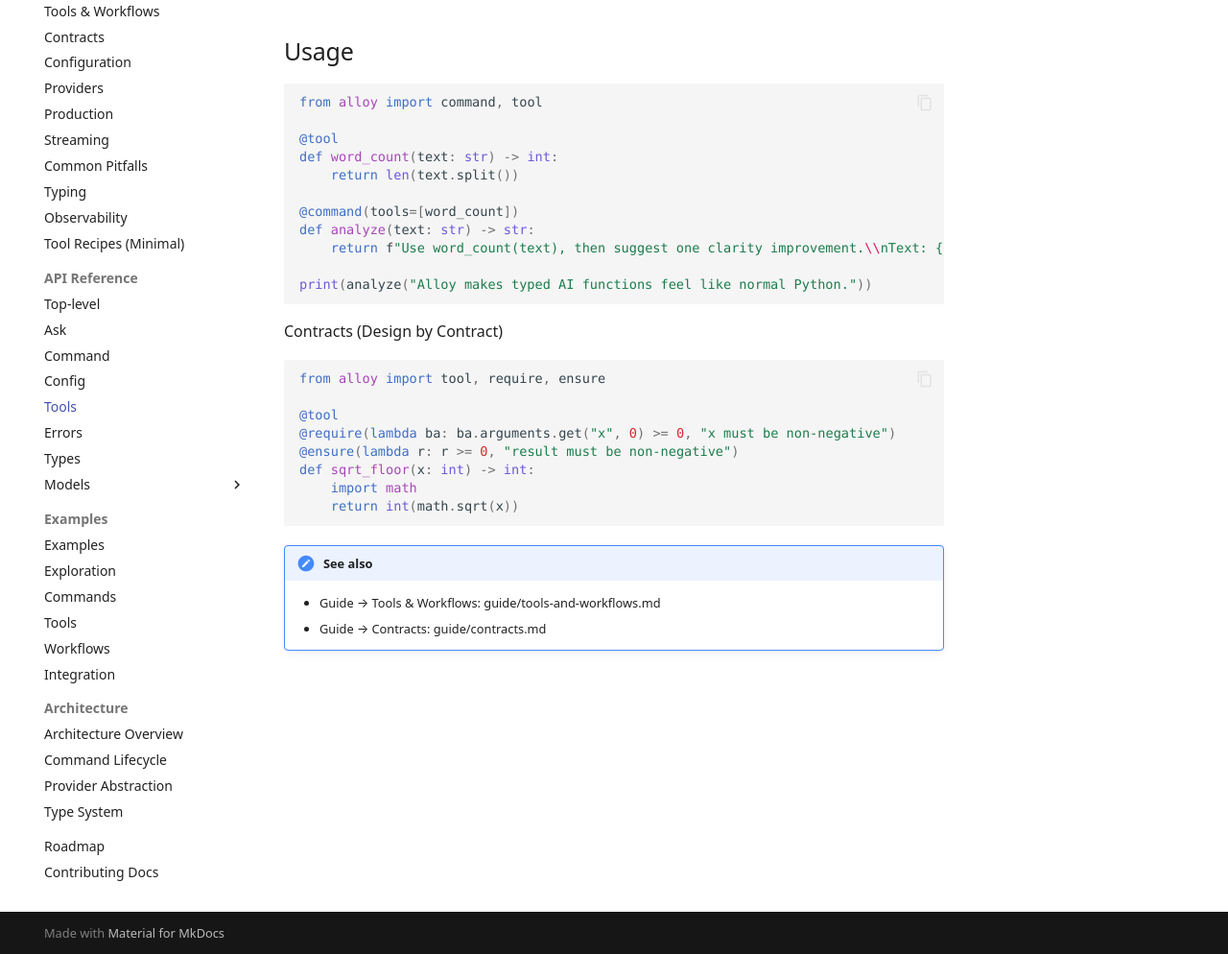
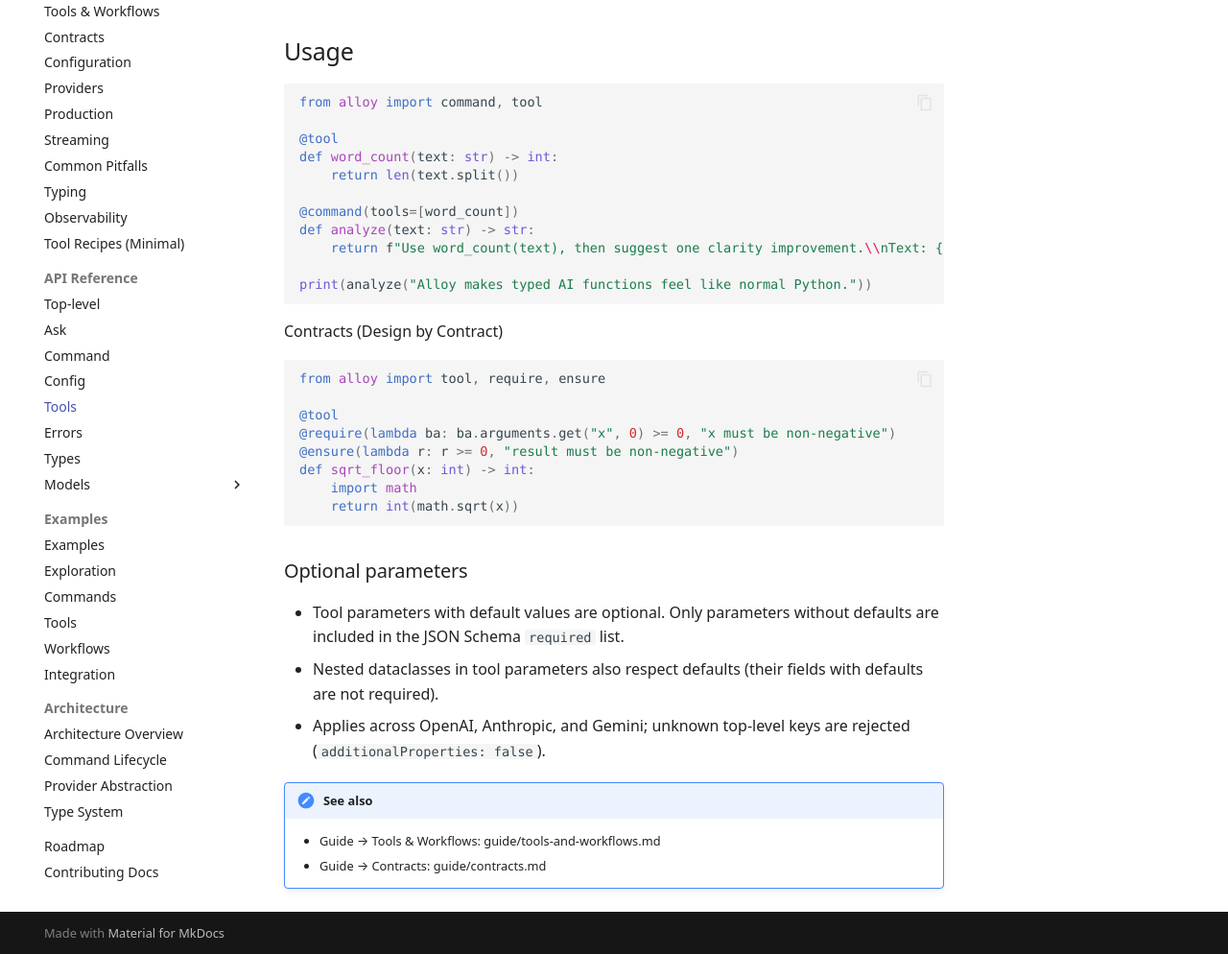
Before and after one commit to lydakis/alloy, an MkDocs documentation site: the page built from docs/api/tool.md, in a window 1280 px wide and 1278 px high, cut to the strip 284-1278 px from the top of the window. Shown: the whole strip at 96% size. Built offline with MkDocs 1.6.1 and Material for MkDocs 9.7.7, drawn with Linux system fonts in a browser that asks for light colours; comment, search, counter and statistics services are not loaded.

Commit message:
docs: clarify strict vs non-strict schemas and optional tool params\n\n- Tools: note defaults make params optional; nested dataclasses respected\n- Architecture: add Strict vs non-strict section (tools vs outputs)\n- Pitfalls: clarify dict inputs allowed for tools\n- Tools & Workflows: tip on optional params\n- What’s New: mention non-strict tool schemas

````diff
--- a/docs/api/tool.md
+++ b/docs/api/tool.md
@@ -35,6 +35,12 @@ def sqrt_floor(x: int) -> int:
     return int(math.sqrt(x))
 ```
 
+### Optional parameters
+
+- Tool parameters with default values are optional. Only parameters without defaults are included in the JSON Schema `required` list.
+- Nested dataclasses in tool parameters also respect defaults (their fields with defaults are not required).
+- Applies across OpenAI, Anthropic, and Gemini; unknown top‑level keys are rejected (`additionalProperties: false`).
+
 !!! note "See also"
     - Guide → Tools & Workflows: guide/tools-and-workflows.md
     - Guide → Contracts: guide/contracts.md
````
Also changed, not shown: docs/architecture/type-system.md (+5 -0 lines), docs/guide/pitfalls.md (+3 -0 lines), docs/guide/tools-and-workflows.md (+3 -0 lines), docs/whats-new.md (+1 -0 lines).
